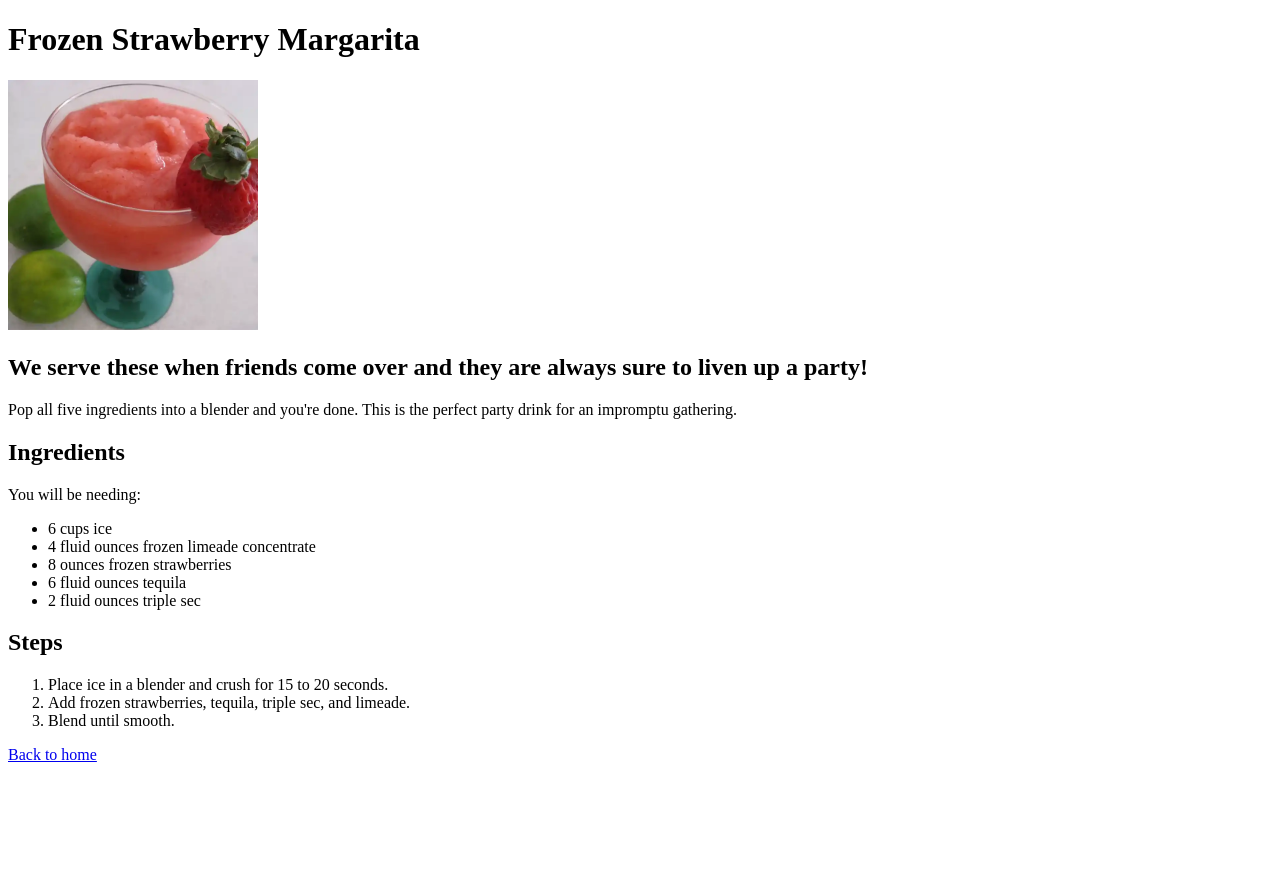
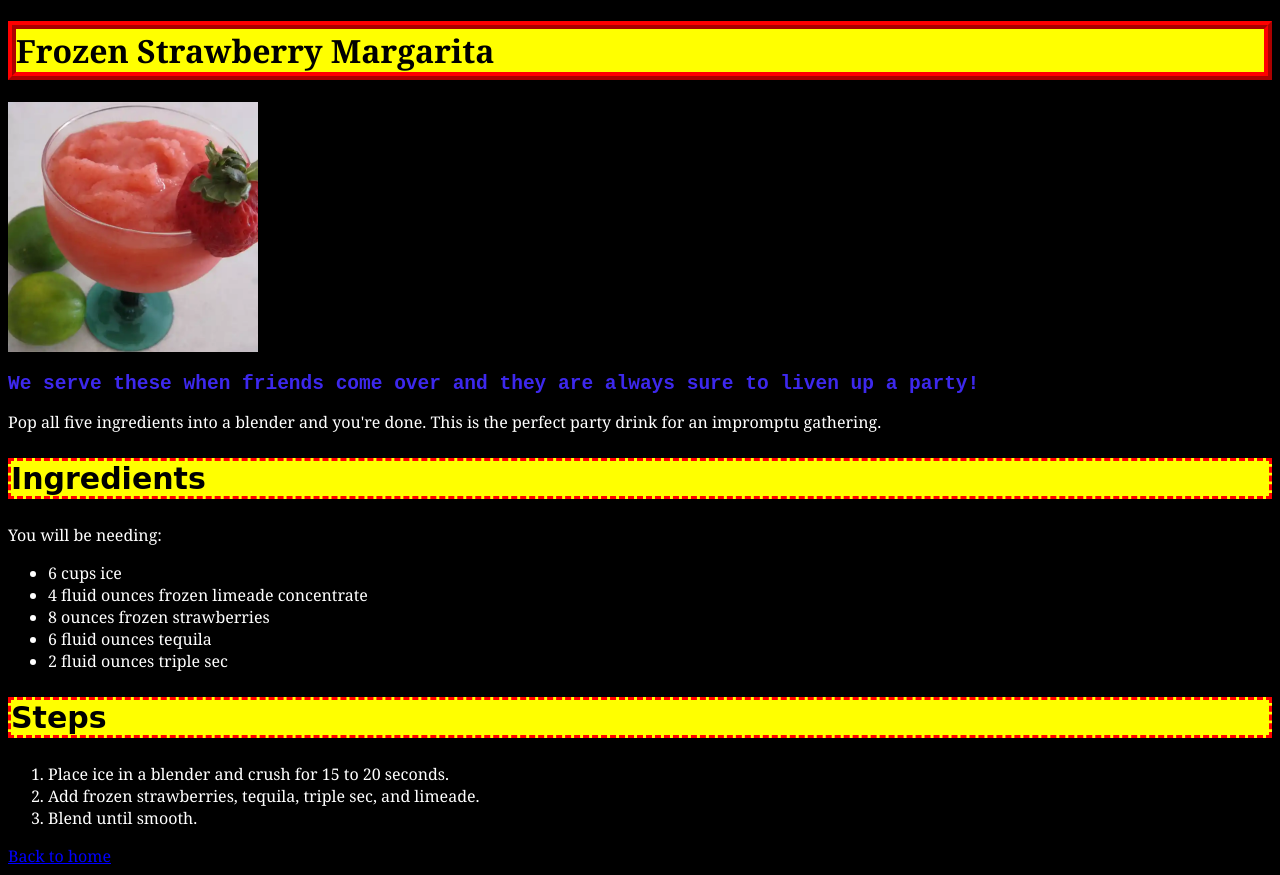
Before and after one commit to TrojanX01/odin-recipes, a plain HTML site: page recipes/frozenstrawberrymargarita.html in a window 1280 px wide. Before the commit the page ends 800 px from the top, so only its background shows below. Drawn offline with Linux system fonts and the light colour scheme.

Commit message:
Edit file for styling

```diff
--- a/recipes/frozenstrawberrymargarita.html
+++ b/recipes/frozenstrawberrymargarita.html
@@ -1,6 +1,7 @@
 <!Doctype html>
 <html lang="en-us">
   <head>
+    <link rel="stylesheet" href="fsb.css">
     <meta charset="utf-8">
     <meta name="viewport" content="width=device-width, initial-scale=1.0">
     <title>frozenstrawberrymargarita</title>
@@ -8,9 +9,9 @@
   <body>
     <h1>Frozen Strawberry Margarita</h1>
     <img src="../Images/picture_1.jpg" alt="A cup of frozen strawberry margarita" width="250" height="250">
-    <h2>We serve these when friends come over and they are always sure to liven up a party!</h2>
+    <h2 class="descp">We serve these when friends come over and they are always sure to liven up a party!</h2>
     <p>Pop all five ingredients into a blender and you're done. This is the perfect party drink for an impromptu gathering.</p>
-    <h2>Ingredients</h2>
+    <h2 class="heading">Ingredients</h2>
     <p>You will be needing:</p>
     <ul>
       <li>6 cups ice</li>
@@ -19,7 +20,7 @@
       <li>6 fluid ounces tequila</li>
       <li>2 fluid ounces triple sec</li>
     </ul>
-    <h2>Steps</h2>
+    <h2 class="heading">Steps</h2>
     <ol>
       <li>Place ice in a blender and crush for 15 to 20 seconds.</li>
       <li>Add frozen strawberries, tequila, triple sec, and limeade.</li>
--- /dev/null
+++ b/recipes/fsb.css
@@ -0,0 +1,9 @@
+body {background-color: black; color: white; font-family: Cambria, serif;}
+
+a {color: blue;}
+
+.heading {background-color: yellow; color: black; border-color: red; border-style: dashed; border-width: 0.125em; font-family: "Brush Script MT", cursive; font-weight: 900; font-size: 30px;}
+
+.descp {font-family: monospace; color: #3d28ed;}
+
+h1 {background-color: yellow; color: black; border-style: ridge; border-color: red; border-width: 0.25em; font-weight: 1000;}
--- a/style.css
+++ b/style.css
@@ -2,7 +2,7 @@ body {background-color: black; color: white; font-family: Cambria, serif;}
 
 h1, h4 {text-align: center; color: red;}
 
-.heading {background-color: #c47f26; font-family: "Brush Script MT", cursive; color: #000000;}
+.heading {background-color: #c47f26; font-family: "Brush Script MT", cursive; color: #000000; font-weight: 1000;}
 
 h1 {border-style: groove; border-width: 0.5em 0.5em; border-color: red;}
 
```
